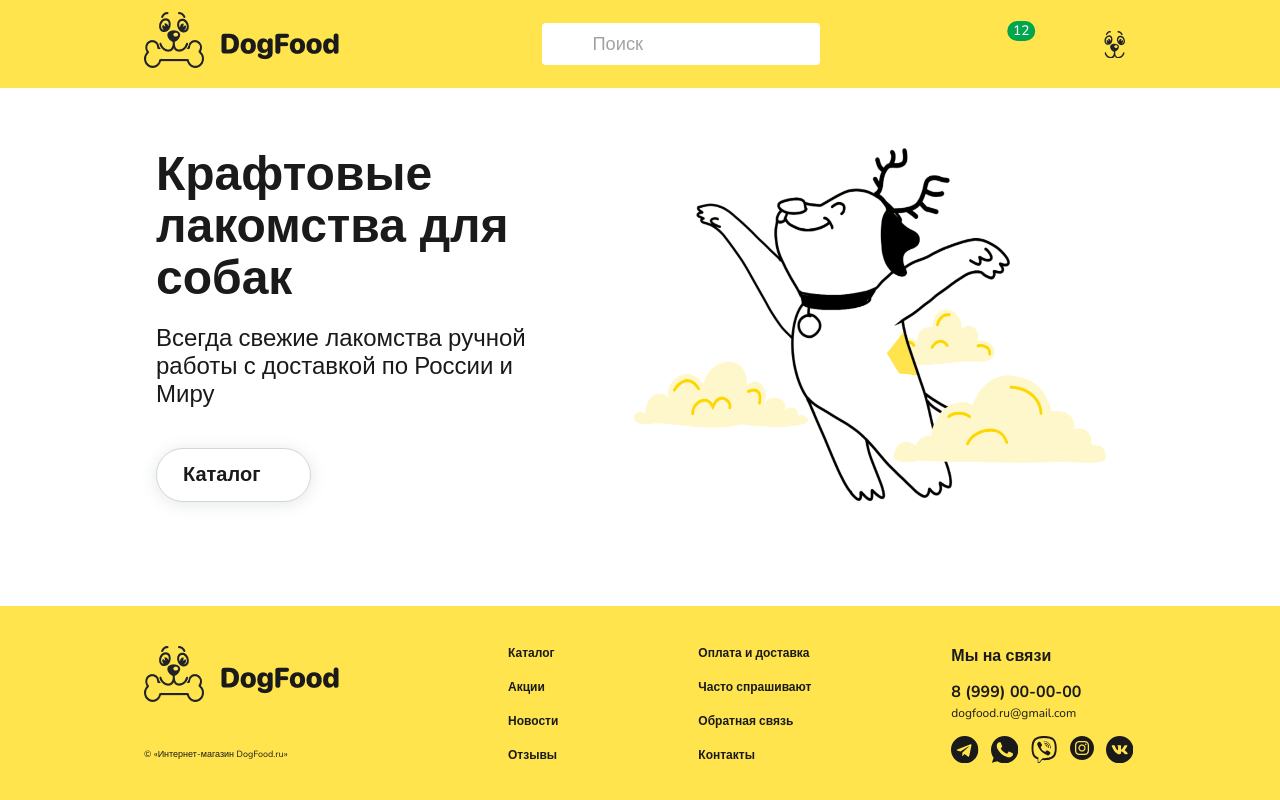
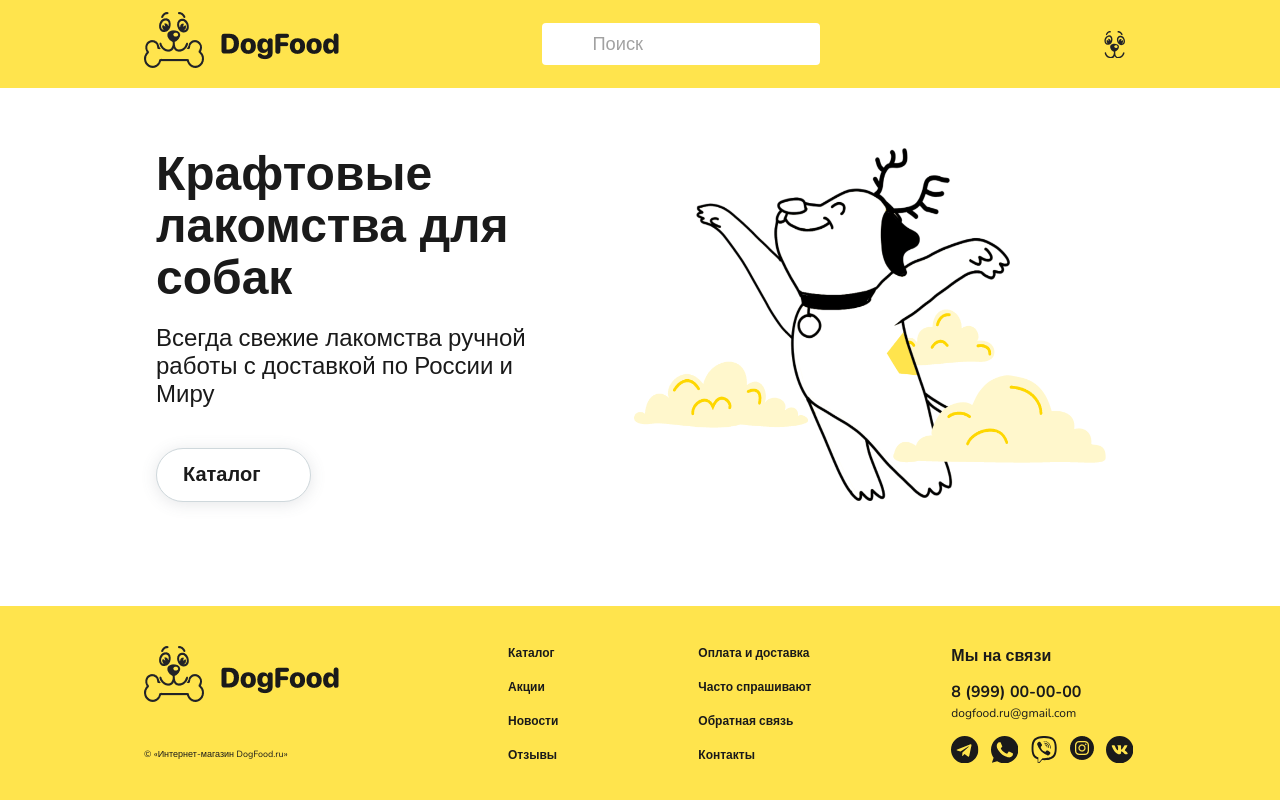
Before and after one commit to lelderbe/dog-food, a React (Vite) app: page / in a window 1280 px wide. Built offline with nearby package versions, Linux system fonts and the light colour scheme; no server answers; some icons are missing.

Commit message:
feat: add favorites count in the Header, update Favorites page

```diff
--- a/src/app/index.tsx
+++ b/src/app/index.tsx
@@ -49,6 +49,12 @@ export function App() {
                 return item;
             });
             setRawProducts(nextRawProducts);
+            setTimeout(() => {
+                // setTimeout - because backend returns old data, so we wait for update 1 second
+                api.getUserInfo()
+                    .then((data) => setCurrentUser(data))
+                    .catch((error) => console.log(error));
+            }, 1000);
             return updatedProduct;
         } catch (error) {
             console.log(error);
--- a/src/components/header/index.tsx
+++ b/src/components/header/index.tsx
@@ -5,12 +5,16 @@ import FavoriteBorderIcon from '@mui/icons-material/FavoriteBorder';
 import ShoppingBagOutlinedIcon from '@mui/icons-material/ShoppingBagOutlined';
 import { ProfileIcon } from '../../icons/profile';
 import { Link } from 'react-router-dom';
+import { useCurrentUser } from '../../context/user-context';
 
 interface IProps {
     onChange: React.Dispatch<React.SetStateAction<string>>;
 }
 
 export function Header({ onChange }: IProps) {
+    const currentUser = useCurrentUser();
+    const likesCount = currentUser?.likes?.length || 0;
+
     return (
         <AppBar position="static" elevation={0}>
             <Container maxWidth="lg" disableGutters sx={{ py: '12px' }}>
@@ -27,7 +31,7 @@ export function Header({ onChange }: IProps) {
                             aria-label="favorites"
                             sx={{ color: 'text.primary' }}
                         >
-                            <Badge badgeContent={12} color="success">
+                            <Badge badgeContent={likesCount} color="success">
                                 <FavoriteBorderIcon />
                             </Badge>
                         </IconButton>
--- a/src/components/product-card/index.tsx
+++ b/src/components/product-card/index.tsx
@@ -16,13 +16,13 @@ import noImage from './assets/no-image.png';
 import { isLiked } from '../../utils/common';
 import { Link } from 'react-router-dom';
 import { useCurrentUser } from '../../context/user-context';
+import { useProducts } from '../../context/products-context';
 
-interface IProps extends IProduct {
-    onProductLike: (productData: IProductLikeParams) => Promise<IProduct | null>;
-}
+interface IProps extends IProduct {}
 
-export function ProductCard({ id, name, images, price, wight, discount, likes, onProductLike }: IProps) {
+export function ProductCard({ id, name, images, price, wight, discount, likes }: IProps) {
     const currentUser = useCurrentUser();
+    const { onProductLike } = useProducts();
     const discountPrice = price - (price * discount) / 100;
     const isProductLiked = isLiked(likes, currentUser?.id);
 
--- a/src/components/products-list/index.tsx
+++ b/src/components/products-list/index.tsx
@@ -8,10 +8,9 @@ const PRODUCTS_PER_PAGE = 12;
 
 interface IProps {
     products: IProduct[];
-    onProductLike: (productData: IProductLikeParams) => Promise<IProduct | null>;
 }
 
-export function ProductsList({ products, onProductLike }: IProps) {
+export function ProductsList({ products }: IProps) {
     const { getCurrentData, totalPages, currentPage, setPagePaginated } = usePagination<IProduct>(
         products,
         PRODUCTS_PER_PAGE
@@ -31,7 +30,7 @@ export function ProductsList({ products, onProductLike }: IProps) {
         <>
             <Grid container rowSpacing={{ xs: 5 }} columnSpacing={{ xs: 1, sm: 2 }} py="40px">
                 {productsToShow.map((product) => {
-                    return <ProductCard key={product.id} onProductLike={onProductLike} {...product} />;
+                    return <ProductCard key={product.id} {...product} />;
                 })}
             </Grid>
             <Stack spacing={2} sx={{ mt: 2 }} alignItems="center">
--- a/src/pages/favorites/index.tsx
+++ b/src/pages/favorites/index.tsx
@@ -1,15 +1,15 @@
 import { Typography } from '@mui/material';
 import { BackButton } from '../../components/back-button';
-import { useContext } from 'react';
-// import { IProductsContext, ProductsContext } from '../../context/products-context';
-// import { UserContext } from '../../context/user-context';
+import { useProducts } from '../../context/products-context';
+import { useCurrentUser } from '../../context/user-context';
+import { isLiked } from '../../utils/common';
 import { ProductsList } from '../../components/products-list';
 
 export const FavoritesPage = () => {
-    // const { products } = useContext(ProductsContext) as IProductsContext;
-    // const currentUser = useContext(UserContext);
+    const currentUser = useCurrentUser();
+    const { products } = useProducts();
 
-    // const favoriteProducts = products?.filter((item) => isLiked(item.likes, currentUser?.id)) || [];
+    const favoriteProducts = products?.filter((item) => isLiked(item.likes, currentUser?.id)) || [];
 
     return (
         <>
@@ -17,7 +17,7 @@ export const FavoritesPage = () => {
             <Typography variant="h1" sx={{ mb: '20px' }}>
                 Избранное
             </Typography>
-            {/* <ProductsList products={favoriteProducts} /> */}
+            <ProductsList products={favoriteProducts} />
         </>
     );
 };
--- a/src/pages/products/index.tsx
+++ b/src/pages/products/index.tsx
@@ -9,7 +9,7 @@ interface IProps {
 }
 
 export function ProductsPage({ search }: IProps) {
-    const { products, onProductLike } = useProducts();
+    const { products } = useProducts();
 
     return (
         <>
@@ -27,7 +27,7 @@ export function ProductsPage({ search }: IProps) {
                     {plural(products.length, ['товар', 'товара', 'товаров'])}
                 </Typography>
             )}
-            <ProductsList products={products} onProductLike={onProductLike} />
+            <ProductsList products={products} />
         </>
     );
 }
```
